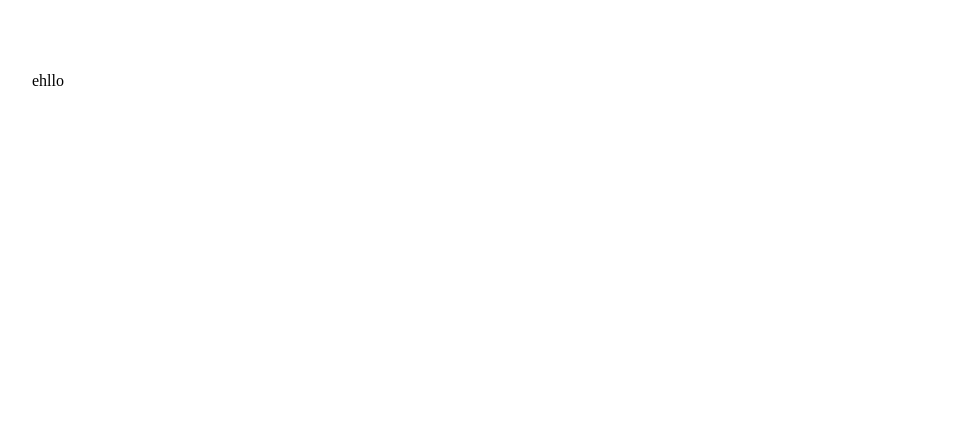
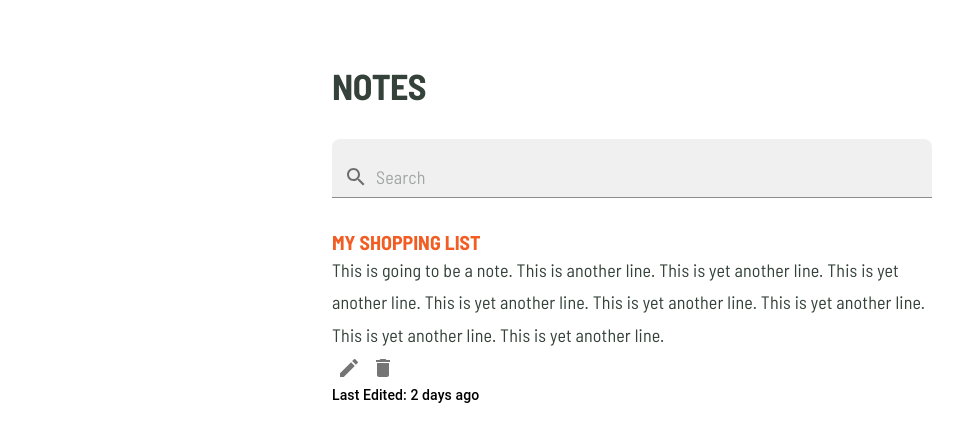
Before and after one commit to ecarlson2020/solace, a Next.js app: page / in a window 1280 px wide. Shown: the top 442 px of the page, without its empty margins (8-971 px from the left). Built offline with nearby package versions, Linux system fonts and the light colour scheme.

Commit message:
styling wip

```diff
--- a/package.json
+++ b/package.json
@@ -2,6 +2,7 @@
   "dependencies": {
     "@emotion/react": "^11.11.1",
     "@emotion/styled": "^11.11.0",
+    "@mui/icons-material": "^5.14.6",
     "@mui/material": "^5.14.6",
     "next": "^13.1.6",
     "react": "^18.2.0",
--- a/src/common/components/CenterBox.tsx
+++ b/src/common/components/CenterBox.tsx
@@ -34,7 +34,7 @@ export default function CenterBox({
         sx={{
           px: 3,
           mx: "auto",
-          maxWidth: "lg",
+          maxWidth: "sm",
         }}
       >
         {children}
--- a/src/components/Home/index.tsx
+++ b/src/components/Home/index.tsx
@@ -1,11 +1,53 @@
 // mui
-import {Box} from '@mui/material';
+import {
+  IconButton,
+  TextField,
+  Button,
+  Typography,
+  InputAdornment,
+} from "@mui/material";
+import SearchIcon from "@mui/icons-material/Search";
+import DeleteIcon from "@mui/icons-material/Delete";
+import EditIcon from "@mui/icons-material/Edit";
 // components
 import Page from "../../common/components/Page";
 import CenterBox from "../../common/components/CenterBox";
 
 export default function Home() {
-  return <Page>
-    <CenterBox>ehllo</CenterBox>
-  </Page>;
+  return (
+    <Page>
+      <CenterBox>
+        <Typography variant="h1">Notes</Typography>
+        <TextField
+          InputProps={{
+            startAdornment: (
+              <InputAdornment position="start">
+                <SearchIcon />
+              </InputAdornment>
+            ),
+          }}
+          variant="filled"
+          placeholder="Search"
+          fullWidth
+          sx={{ my: 4 }}
+        >
+          Search...
+        </TextField>
+        <Typography variant="h5">My Shopping List</Typography>
+        <Typography>
+          This is going to be a note. This is another line. This is yet another
+          line. This is yet another line. This is yet another line. This is yet
+          another line. This is yet another line. This is yet another line. This
+          is yet another line.{" "}
+        </Typography>
+        <IconButton size="small">
+          <EditIcon />
+        </IconButton>
+        <IconButton size="small">
+          <DeleteIcon />
+        </IconButton>
+        <Typography variant="subtitle2">Last Edited: 2 days ago</Typography>
+      </CenterBox>
+    </Page>
+  );
 }
--- a/src/pages/_app.tsx
+++ b/src/pages/_app.tsx
@@ -1,5 +1,5 @@
 // styles
-// import "../style.css";
+import "../style.css";
 
 // eslint-disable-next-line
 export default function App({ Component, pageProps }) {
--- a/src/style.css
+++ b/src/style.css
@@ -8,21 +8,3 @@ img{
   width:100%;
   display:block;
 }
-.white{
-  color:#fff;
-}
-.flex1{
-  display:flex;
-  align-items:center;
-}
-.flex2{
-  display:flex;
-  align-items:center;
-  justify-content:center;
-}
-.relative{
-  position:relative;
-}
-.text-center{
-  text-align:center;
-}
```
Also changed, not shown: 1 other file (tests, documents, lock files or other folders).
